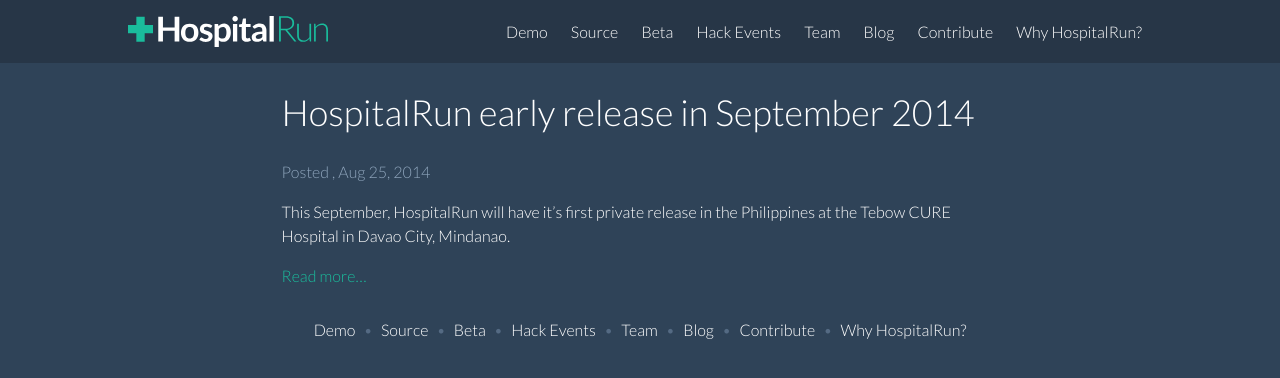
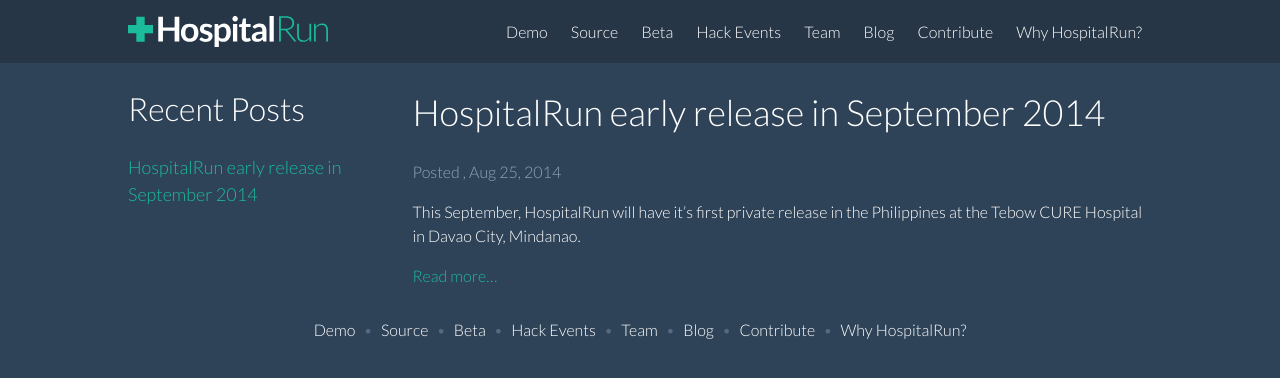
Before and after one commit to HospitalRun/hospitalrun.io, a Jekyll site: the page built from blog.html, in a window 1280 px wide. Shown: the top 378 px of the page. Built offline with Jekyll 4.4.1, drawn with Linux system fonts in a browser that asks for light colours.

Commit message:
Add flexbox layout for blog index WIP

```diff
--- a/_sass/_blog.scss
+++ b/_sass/_blog.scss
@@ -1,6 +1,15 @@
-.post {
-  width: 70%;
-  margin-left: 15%;
+.recent-post h1 {
+  font-size: 18px;
+}
+
+.index-list {
+  display: flex;
+  flex-direction: column;
+}
+
+.blog-posts {
+  display: flex;
+  flex-direction: row;
 }
 
 .post h1 a {
--- a/blog.html
+++ b/blog.html
@@ -3,6 +3,20 @@ layout: default
 title: "HospitalRun Blog"
 id: blog
 ---
+
+<section class='blog-posts'>
+
+  <section class='recent-posts'>
+    <h1>Recent Posts</h1>
+    {% for page in site.posts limit: 4 %}
+    <div class='recent-post'>
+      <h1><a href='{{ page.url }}'>{{ page.title }}</a></h1>
+    </div>
+    {% endfor %}
+
+  </section>
+
+  <section class='index-list'>
 
   {% for page in site.posts %}
   <div class='post'>
@@ -16,3 +30,7 @@ id: blog
 
   </div>
   {% endfor %}
+
+  </section>
+
+</section>
```
Lines whose indentation alone changed are shown as unchanged.
